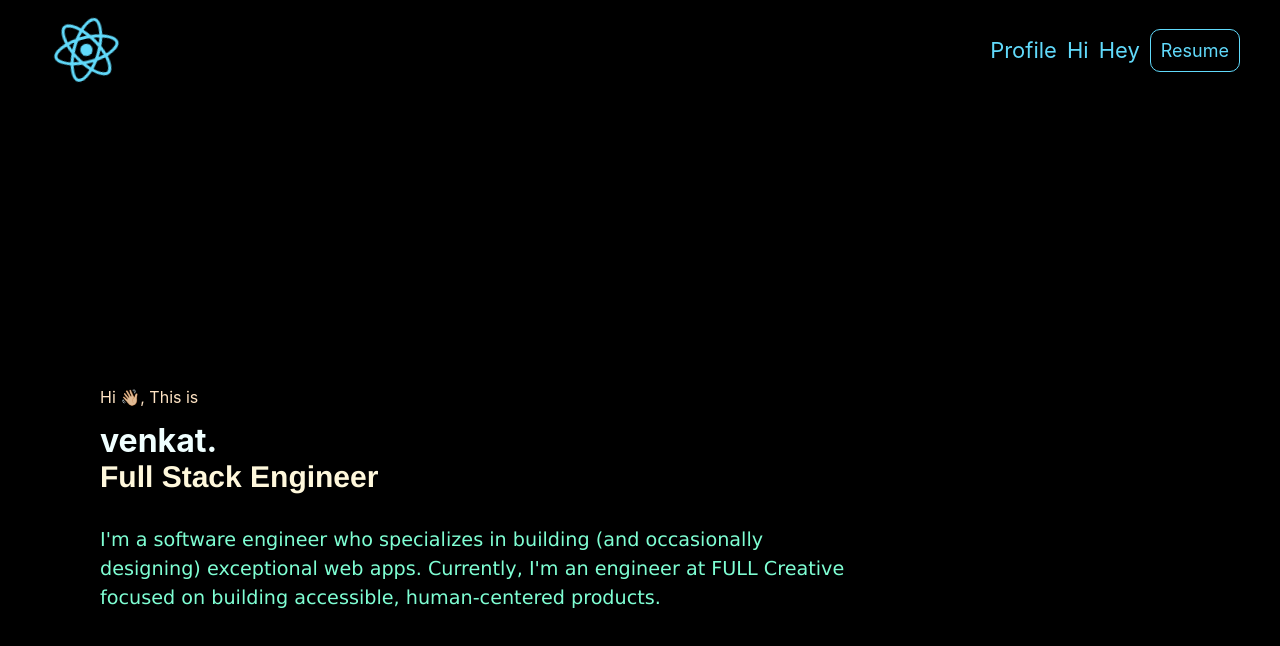
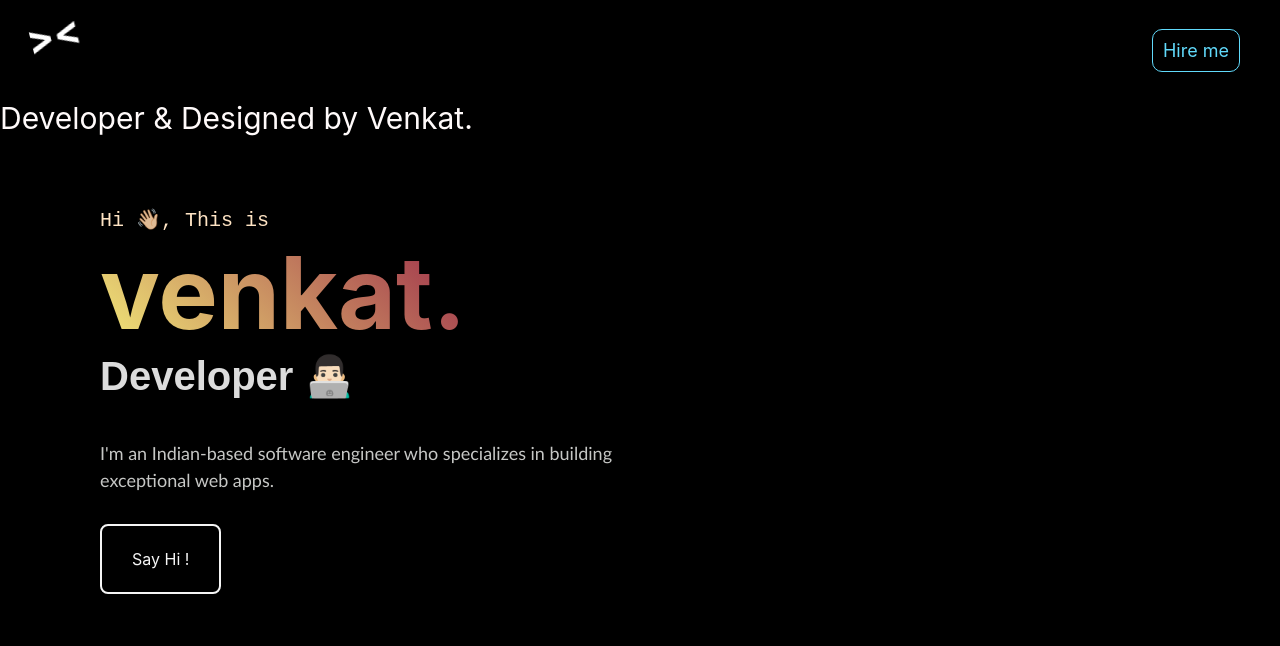
Before and after one commit to venkat-ve/venkatt05.github.io, a React (Create React App) app: page / in a window 1280 px wide. Shown: the top 646 px of the page. Built offline with nearby package versions, Linux system fonts and the light colour scheme.

Commit message:
UI changes

```diff
--- a/public/index.html
+++ b/public/index.html
@@ -12,6 +12,7 @@
     <link rel="apple-touch-icon" href="%PUBLIC_URL%/logo192.png" />
     <link rel="manifest" href="%PUBLIC_URL%/manifest.json" />
     <title>Venkat</title>
+    <script src="https://platform.linkedin.com/badges/js/profile.js" async defer type="text/javascript"></script>
   </head>
   <body>
     <noscript>You need to enable JavaScript to run this app.</noscript>
--- a/src/App.css
+++ b/src/App.css
@@ -1,3 +1,25 @@
+button, a {
+  border: 2px solid whitesmoke;
+  color: whitesmoke;
+  background-color: transparent;
+}
+
+a:hover {
+  color: black;
+  background-color: whitesmoke;
+  cursor: pointer;
+}
+
+h3 {
+  color: white;
+  font-size: 40px;
+}
+
+
+a {
+  text-decoration: none;
+}
+
 .App-logo.fallback-wrap {
   pointer-events: none;
   height: 50vh;
@@ -17,7 +39,7 @@
     animation: App-logo-spin infinite 2s linear;
   }
   .App-logo.header-wrap {
-    animation: App-logo-spin infinite 10s alternate-reverse;
+    animation: Header-logo-spin infinite 10s alternate-reverse;
   }
 }
 
@@ -84,10 +106,21 @@ margin-right: 10px;
   }
 }
 
+@keyframes Header-logo-spin {
+  from {
+    transform: rotate(0deg);
+  }
+  to {
+    transform: rotate(360deg);
+  }
+}
+
 .main-wrap {
   width: 100%;
   max-height: 100vh;
   padding-inline: 100px;
+  position: absolute;
+  /* border: 1px solid whitesmoke; */
 }
 
 .mf-wrapper {
@@ -97,40 +130,58 @@ margin-right: 10px;
   align-items: flex-start;
   justify-content: center;
   min-height: 100vh;
-  top: 0%;
 }
 
 .mf-para.title {
   color: bisque;
+  font-size: 20px;
+  font-family: 'Courier New', Courier, monospace;
   /* border: 2px solid white; */
-  margin: 0 0 14px 0px;
 }
 
 .mf-para.desc {
-  color: aquamarine;
-  margin: 32px 0 0 0;
-  width: 60vw;
+  color: #c6c7c5;
+  margin: 40px 0 0 0;
+  width: 40vw;
   text-align: left;
-  font-family: 'Lucida Sans', 'Lucida Sans Regular', 'Lucida Grande', 'Lucida Sans Unicode', Geneva, Verdana, sans-serif;
-  font-size: larger;
+  font-family: 'Trebuchet MS', 'Lucida Sans Unicode', 'Lucida Grande', 'Lucida Sans', Arial, sans-serif;
+  font-size: 18px;
   line-height: 1.5;
 }
 
 .mf-headers#name{
-  color: azure;
+  color: whitesmoke;
+  font-size: 100px;
+  background-color: #f3ec78;
+    background-image: linear-gradient(45deg, #f3ec78, #9b2849);
+    background-clip: text;
+    -webkit-background-clip: text;
+    -moz-background-clip: text;
+    -webkit-text-fill-color: transparent;
+    -moz-text-fill-color: transparent;
 }
 
+
 .mf-headers#role{
-  color: cornsilk;
-  font-size: 30px;
-  font-family: 'Franklin Gothic Medium', 'Arial Narrow', Arial, sans-serif;
+  color: gainsboro;
+  font-size: 40px;
+  font-family: sans-serif;
 }
 
-a {
-  color: aquamarine;
-  text-decoration: none;
+.mf-ct {
+  /* border: 1px solid white; */
+  display: flex;
+  justify-content: flex-start;
+  margin: 30px 0px 0px 0px;
+  max-height: max-content;
+}
+.mf-ct a {
+  padding: 23px 30px;
+  border-radius: 8px;
 }
 
-a:hover {
-  content: 'Hey';
+.footer-fin
+{
+  color: snow;
+  font-size: 30px;
 }
--- a/src/components/body.jsx
+++ b/src/components/body.jsx
@@ -1,4 +1,5 @@
 import FirstFold from './firstfold';
+import Footer from './footer';
 import Header from './header';
 
 export default function Body(){
@@ -7,5 +8,6 @@ export default function Body(){
       <div className="main-wrap">
         <FirstFold />
       </div>
+      <Footer/>
     </div>);
 }
--- a/src/components/firstfold.js
+++ b/src/components/firstfold.js
@@ -4,18 +4,13 @@ export default function FirstFold() {
         <p className="mf-para title">Hi 👋🏼, This is</p>
         <h1 className="mf-headers" id='name'>venkat.</h1>
         <div className="mf-description">
-          <h3 className="mf-headers" id='role'>Full Stack Engineer</h3>
+          <h3 className="mf-headers" id='role'>Developer 👨🏻‍💻</h3>
           <p className="mf-para desc">
-            I'm a software engineer who specializes in building (and
-            occasionally designing) exceptional web apps. Currently, I'm an
-            engineer at{" "}
-            <span>
-              <a href="https://full.io/" target="__blank">
-                 FULL Creative
-              </a>
-            </span>{" "}
-            focused on building accessible, human-centered products.
+            I'm an Indian-based software engineer who specializes in building exceptional web apps.
           </p>
+          <div className='mf-ct'>
+              <a href='mailto:vxkat.360@gmail.com'>Say Hi !</a>
+              </div>
       </div>
     </div>
   );
--- /dev/null
+++ b/src/components/footer.js
@@ -0,0 +1,5 @@
+export default function Footer() {
+    return (<div className='footer-fin'>
+        Developer & Designed by Venkat.
+    </div>)
+}
--- a/src/components/header.jsx
+++ b/src/components/header.jsx
@@ -4,14 +4,11 @@ export default function Header(){
 return (
 <header className="App-header">
     <div className="header-image">
-    <img src={logo} className="App-logo header-wrap" alt="logo" />
+    <h3 className="App-logo header-wrap">{'><'}</h3>
     </div>
     <div className="header-content">
     <ul className='header-links'>
-        <li>Profile</li>
-        <li>Hi</li>
-        <li>Hey</li>
-    <li><div className='Resume-box'>Resume</div></li>
+    <li><div className='Resume-box'>Hire me</div></li>
     </ul>
     </div>
 </header>);
--- a/src/index.css
+++ b/src/index.css
@@ -18,4 +18,5 @@ code {
   padding: 0;
   box-sizing: border-box;
   border: 0;
+  scroll-behavior: smooth;
 }
```
